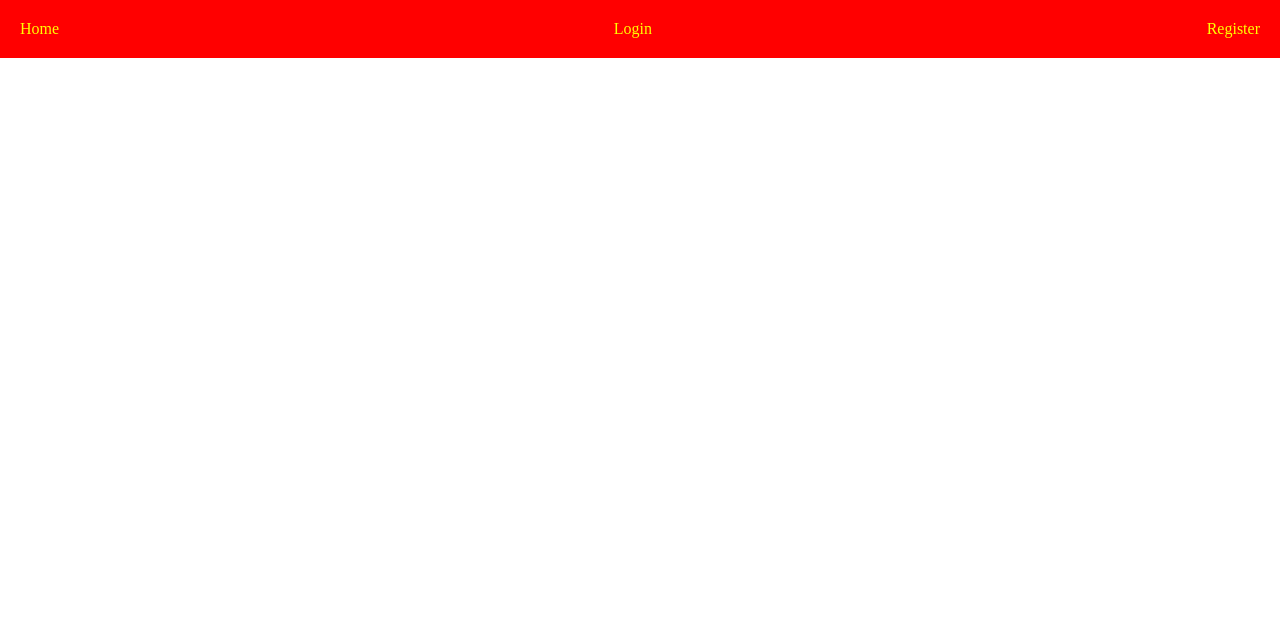
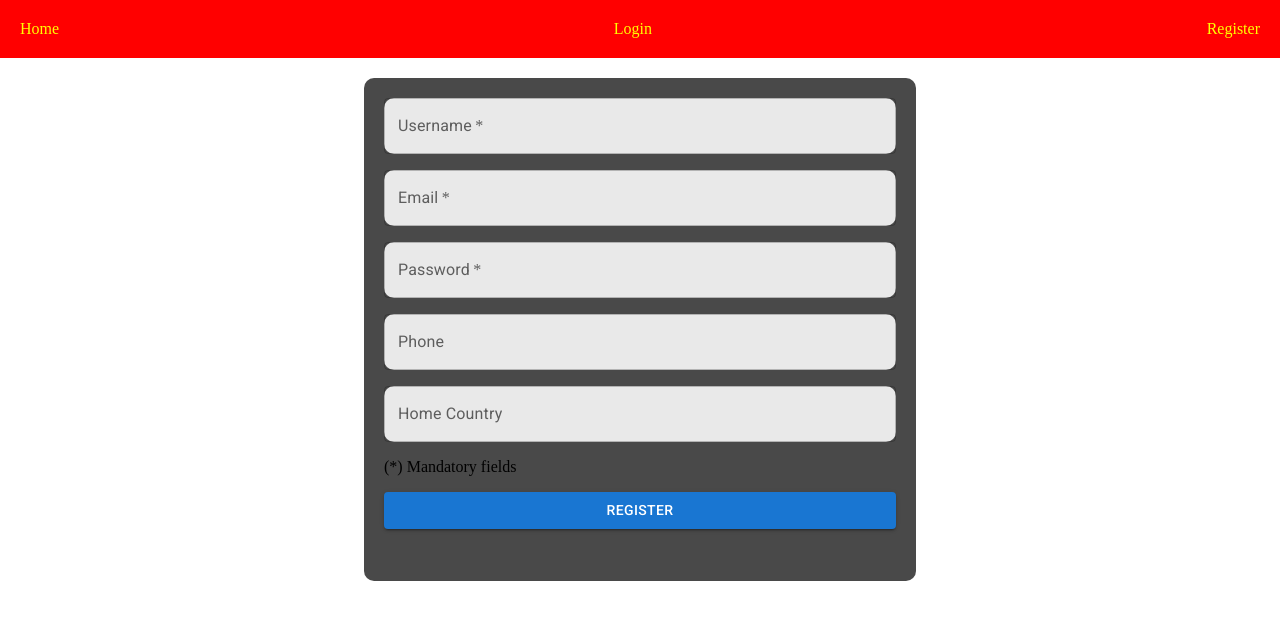
Before and after one commit to SrAlch/EDC-webApp, a React (Create React App) app in the folder frontend/: page /register in a window 1280 px wide. Before the commit this address had no page. Shown: the top 620 px of the page. Built offline with nearby package versions, Linux system fonts and the light colour scheme.

Commit message:
Added Register form and improved login form. Added logic on server side to check for register input

```diff
--- a/frontend/src/App.tsx
+++ b/frontend/src/App.tsx
@@ -10,7 +10,7 @@ import Bags from './components/Bags';
 import Items from './components/Items';
 import Login from './components/Login';
 //import Profile from './components/Profile';
-//import Register from './components/Register';
+import Register from './components/Register';
 //import Trips from './components/Trips';
 
 
@@ -22,12 +22,12 @@ const App: React.FC = () => (
         <Header />
         <Routes>
             <Route path='/' element={<Home />} />
-            {/*<Route path='/profile' element={<Profile />} />
-            <Route path='/trips' element={<Trips />} />*/}
+            {/*<Route path='/profile' element={<Profile />} />*/}
+            {/*<Route path='/trips' element={<Trips />} />*/}
             <Route path='/bags' element={<Bags />} />
             <Route path='/items' element={<Items />} />
             <Route path='/login' element={<Login />} />
-            {/*<Route path='/register' element={<Register />} />*/}
+            <Route path='/register' element={<Register />} />
         </Routes>
         <GlobalStyle />
     </Router>
--- a/frontend/src/components/Grid/Grid.styles.ts
+++ b/frontend/src/components/Grid/Grid.styles.ts
@@ -6,16 +6,13 @@ export const Wrapper = styled.div`
     padding: 0 20px;
 
     h1 {
-        color: var(--medGrey);
-
-        @media screen and (max-width: 768px){
-            font-size: var(--fontBig);
-        }
+        text-align: center;
+        font-family: -apple-system, BlinkMacSystemFont, 'Segoe UI', Roboto, Oxygen, Ubuntu, Cantarell, 'Open Sans', 'Helvetica Neue', sans-serif;
     }
 `;
 
 export const Content = styled.div`
     display: grid;
-    grid-template-columns: repeat(auto-fill, minmax(200px, 1fr));
+    grid-template-columns: repeat(auto-fill, minmax(300px, 1fr));
     grid-gap: 2rem;
 `;
--- a/frontend/src/components/Login.tsx
+++ b/frontend/src/components/Login.tsx
@@ -1,6 +1,6 @@
 import React, { ChangeEvent, useContext } from "react";
 
-import {Alert, AlertTitle, Button, Collapse, IconButton, TextField} from "@mui/material";
+import {Alert, AlertTitle, Box, Button, Collapse, Container, IconButton, Stack, TextField} from "@mui/material";
 import CloseIcon from '@mui/icons-material/Close'
 import { useState } from "react";
 
@@ -69,13 +69,16 @@ const Login: React.FC = () => {
     }
 
     return(
-        <div>
+        <Container maxWidth="sm">
+            <Box sx={{ bgcolor: '#494949', height: 'auto', marginTop: '20px', borderRadius: '10px', padding: "20px" }} >
+                <Stack spacing={2}>
                     <TextField required
                             id="outlined-basic"
                             label="email@example.com"
                             variant="outlined"
                             name="email"
                             defaultValue="admin@test.com"
+                            sx={{ bgcolor: '#e9e9e9', borderRadius: '10px'}}
                             onChange={handleInput}/>
 
                     <TextField required
@@ -84,6 +87,7 @@ const Login: React.FC = () => {
                             variant="outlined"
                             name="password"
                             defaultValue="mynameispepito"
+                            sx={{ bgcolor: '#e9e9e9', borderRadius: '10px'}}
                             onChange={handleInput}/>
 
                     <Button variant='contained' onClick={handleLogin}>Login</Button>
@@ -96,7 +100,9 @@ const Login: React.FC = () => {
                             {errorMessage}
                         </Alert>
                     </Collapse>
-        </div>
+                </Stack>
+            </Box>
+        </Container>
 
     )
 }
--- a/frontend/src/components/Register.tsx
+++ b/frontend/src/components/Register.tsx
@@ -1,3 +1,74 @@
-import React from "react";
+import { Alert, AlertTitle, Box, Button, Collapse, Container, IconButton, Stack, TextField } from "@mui/material";
+import CloseIcon from '@mui/icons-material/Close'
+import React, { useState } from "react";
+import { User } from "../@types/fetchingTypes";
 
-export{}
+const Register: React.FC = () => {
+    const [userName, setUserName] = useState('')
+    const [email, setEmail] = useState('')
+    const [password, setPassword] = useState('')
+    const [phone, setPhone] = useState('')
+    const [homeCountry, setHomeCountry] = useState('')
+    const [error, setError] = useState(false)
+    const [success, setSuccess] = useState(false)
+    const [message, setMessage] = useState('')
+
+    return(
+        <Container maxWidth="sm">
+            <Box sx={{ bgcolor: '#494949', height: 'auto', marginTop: '20px', borderRadius: '10px', padding: "20px" }} >
+                <Stack spacing={2}>
+                    <TextField required sx={{ bgcolor: '#e9e9e9', borderRadius: '10px'}} id="outlined-basic" label="Username" variant="outlined" onChange={(e) => setUserName(e.currentTarget.value)}/>
+                    <TextField required sx={{ bgcolor: '#e9e9e9', borderRadius: '10px'}} id="outlined-basic" label="Email" variant="outlined" onChange={(e) => setEmail(e.currentTarget.value)}/>
+                    <TextField required sx={{ bgcolor: '#e9e9e9', borderRadius: '10px'}} id="outlined-basic" label="Password" variant="outlined" onChange={(e) => setPassword(e.currentTarget.value)}/>
+                    <TextField sx={{ bgcolor: '#e9e9e9', borderRadius: '10px'}} id="outlined-basic" label="Phone" variant="outlined" onChange={(e) => setPhone(e.currentTarget.value)}/>
+                    <TextField sx={{ bgcolor: '#e9e9e9', borderRadius: '10px'}} id="outlined-basic" label="Home Country" variant="outlined" onChange={(e) => setHomeCountry(e.currentTarget.value)}/>
+                    <span>(*) Mandatory fields</span>
+                    <Button variant='contained' onClick={(e) => {
+                        e.preventDefault();
+                        const data: User = {userName, email, password, phone, homeCountry}
+                        fetch('http://localhost:5000/register', {
+                            method: 'POST',
+                            headers: {
+                                'Content-Type': 'application/json',
+                            },
+                            body: JSON.stringify(data)
+                        })
+                            .then(response => {
+                                if(response.ok){
+                                    setSuccess(true)
+                                } else {
+                                    setError(true)
+                                }
+                                return(response.json())})
+                            .then(response => {
+                                if(response.msg !== undefined){
+                                    setMessage(response.msg)
+                                }
+                            })
+                            .catch(error => console.log(error))
+                    }}>Register</Button>
+                    <Collapse in={error}>
+                        <Alert severity="error" action={
+                            <IconButton aria-label="close" color="inherit" size="small" onClick={() => {setError(false);}}>
+                                <CloseIcon fontSize="inherit" />
+                            </IconButton>}>
+                            <AlertTitle >Error</AlertTitle>
+                            {message}
+                        </Alert>
+                    </Collapse>
+                    <Collapse in={success}>
+                        <Alert severity="success" action={
+                            <IconButton aria-label="close" color="inherit" size="small" onClick={() => {setSuccess(false);}}>
+                                <CloseIcon fontSize="inherit" />
+                            </IconButton>}>
+                            <AlertTitle >Congratulations!</AlertTitle>
+                            {message}
+                        </Alert>
+                    </Collapse>
+                </Stack>
+            </Box>
+        </Container>
+    );
+};
+
+export default Register;
```
Also changed, not shown: frontend/src/@types/fetchingTypes.d.ts (+5 -4 lines), frontend/src/components/Thumb/index.tsx (indentation only), 1 other file (tests, documents, lock files or other folders). Lines whose indentation alone changed are shown as unchanged.
